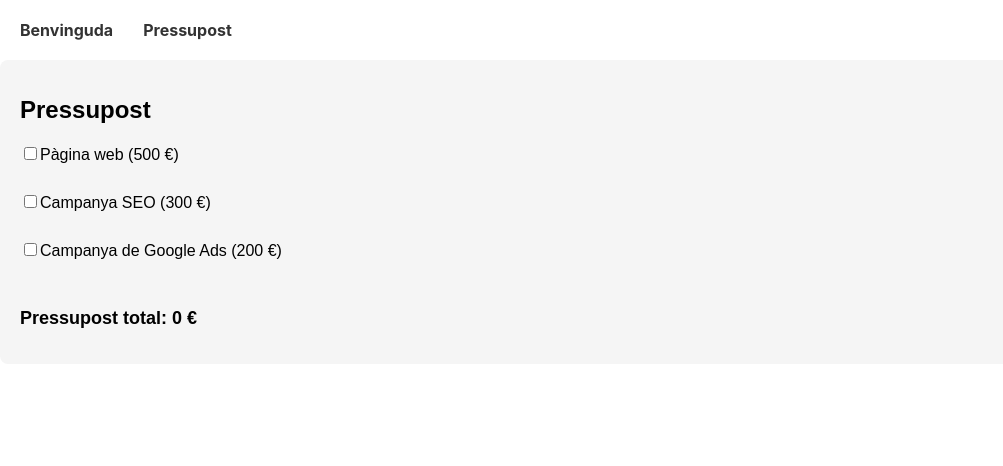
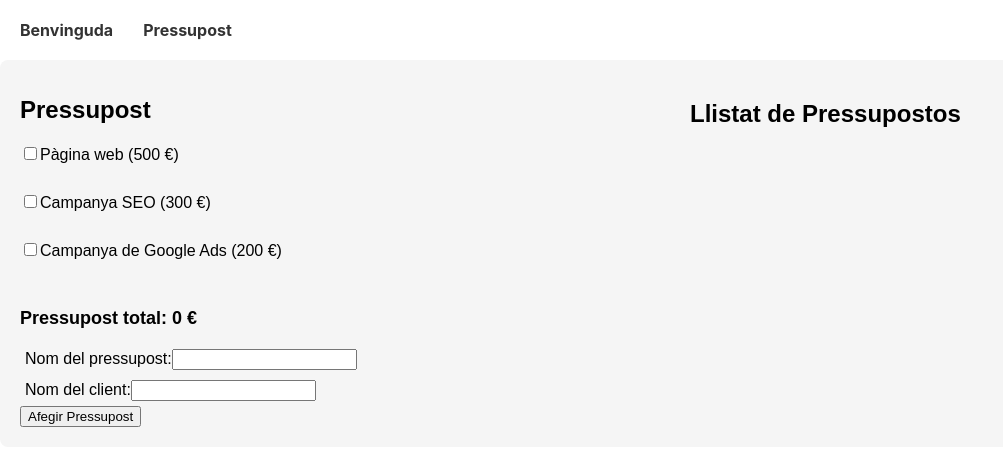
Before and after one commit to toniprats07/sprint7, a React (Create React App) app in the folder sprint7/sprint7/: page /pressupost in a window 1280 px wide. Shown: the top 466 px of the page, without its empty margins (0-1003 px from the left). Built offline with nearby package versions, Linux system fonts and the light colour scheme.

Commit message:
Ejercicio 7

```diff
--- a/sprint7/sprint7/src/components/BudgetScreen.tsx
+++ b/sprint7/sprint7/src/components/BudgetScreen.tsx
@@ -5,11 +5,26 @@ import QuantityInput from './QuantityInput';
 import HelpIcon from './HelpIcon';
 
 const Container = styled.div`
+  display: flex;
+  justify-content: space-between;
+  align-items: flex-start;
   margin: 0 auto;
   padding: 20px;
   font-family: Arial, sans-serif;
   background-color: #f5f5f5;
   border-radius: 8px;
+  gap: 20px;
+`;
+
+const LeftColumn = styled.div`
+  display: flex;
+  flex-direction: column;
+  align-items: flex-start;
+  flex: 1;
+`;
+
+const RightColumn = styled.div`
+  flex: 1;
 `;
 
 const Title = styled.h1`
@@ -39,6 +54,11 @@ const Budget = styled.h2`
   font-size: 18px;
   font-weight: bold;
   margin-top: 20px;
+`;
+
+const BudgetList = styled.div`
+  flex: 1;
+  margin-left: 40px;
 `;
 
 const HelpButton = styled.button`
@@ -76,6 +96,14 @@ interface Selections {
 interface WebPageData {
   numPages: number;
   numLanguages: number;
+}
+
+interface Budget {
+  budgetName: string;
+  clientName: string;
+  service: string;
+  totalBudget: number;
+  date: string;
 }
 
 const prices: Record<keyof Selections, number> = {
@@ -154,8 +182,42 @@ function BudgetScreen(): JSX.Element {
     setLanguageHelpVisible(!languageHelpVisible);
   };
 
+  const [budgetName, setBudgetName] = useState('');
+  const [clientName, setClientName] = useState('');
+  const [budgetList, setBudgetList] = useState<Budget[]>([]);
+
+  const addBudgetToList = () => {
+    const budget: Budget = {
+      budgetName,
+      clientName,
+      service: getServiceDescription(),
+      totalBudget,
+      date: new Date().toString(),
+    };
+    setBudgetList((prevBudgetList) => [...prevBudgetList, budget]);
+    // Reset input values
+    setBudgetName('');
+    setClientName('');
+  };
+
+  const getServiceDescription = (): string => {
+    let serviceDescription = '';
+    if (selections.webPage) {
+      const { numPages, numLanguages } = webPageData;
+      serviceDescription += `Pàgina web (${numPages} pàgines, ${numLanguages} idiomes) `;
+    }
+    if (selections.seoCampaign) {
+      serviceDescription += 'Campanya SEO ';
+    }
+    if (selections.adCampaign) {
+      serviceDescription += 'Campanya de Google Ads ';
+    }
+    return serviceDescription.trim();
+  };
+
   return (
     <Container>
+      <LeftColumn>
       <Title>Pressupost</Title>
       <CheckboxLabel>
         <input
@@ -181,7 +243,10 @@ function BudgetScreen(): JSX.Element {
                 }
                 onChange={(value) => handleWebPageDataChange('numPages', value)}
               />
-              <HelpButton onClick={toggleWebPageHelp}><HelpIcon/></HelpButton>
+              <HelpButton onClick={toggleWebPageHelp}>
+                <HelpIcon />
+              </HelpButton>
+              {/* Web page help popup */}
               {webPageHelpVisible && (
                 <PopupOverlay onClick={toggleWebPageHelp}>
                   <PopupContent>
@@ -190,7 +255,6 @@ function BudgetScreen(): JSX.Element {
                 </PopupOverlay>
               )}
             </InputLabel>
-
 
             <InputLabel>
               Nombre d'idiomes
@@ -204,8 +268,10 @@ function BudgetScreen(): JSX.Element {
                 }
                 onChange={(value) => handleWebPageDataChange('numLanguages', value)}
               />
-              <HelpButton onClick={toggleLanguageHelp}><HelpIcon/></HelpButton>
-            </InputLabel>
+              <HelpButton onClick={toggleLanguageHelp}>
+                <HelpIcon />
+              </HelpButton>
+              {/* Language help popup */}
               {languageHelpVisible && (
                 <PopupOverlay onClick={toggleLanguageHelp}>
                   <PopupContent>
@@ -213,6 +279,7 @@ function BudgetScreen(): JSX.Element {
                   </PopupContent>
                 </PopupOverlay>
               )}
+            </InputLabel>
           </InputContainer>
         </div>
       )}
@@ -238,8 +305,35 @@ function BudgetScreen(): JSX.Element {
       </CheckboxLabel>
       <br />
       <Budget>Pressupost total: {totalBudget} €</Budget>
+      {/* Budget list */}
+      <InputLabel>
+        Nom del pressupost:
+        <input type="text" value={budgetName} onChange={(e) => setBudgetName(e.target.value)} />
+      </InputLabel>
+      <InputLabel>
+        Nom del client:
+        <input type="text" value={clientName} onChange={(e) => setClientName(e.target.value)} />
+      </InputLabel>
+      <button onClick={addBudgetToList}>Afegir Pressupost</button>
+      </LeftColumn>
+
+      <RightColumn>
+      <BudgetList>
+        <h2>Llistat de Pressupostos</h2>
+        {budgetList.map((budget, index) => (
+          <div key={index}>
+            <p>Nom de pressupost: {budget.budgetName}</p>
+            <p>Nom del client: {budget.clientName}</p>
+            <p>Servei seleccionat: {budget.service}</p>
+            <p>Pressupost total: {budget.totalBudget} €</p>
+            <p>Data: {budget.date}</p>
+            <hr />
+          </div>
+        ))}
+      </BudgetList>
+      </RightColumn>
     </Container>
   );
-}
+};
 
 export default BudgetScreen;
```
Lines whose indentation alone changed are shown as unchanged.
